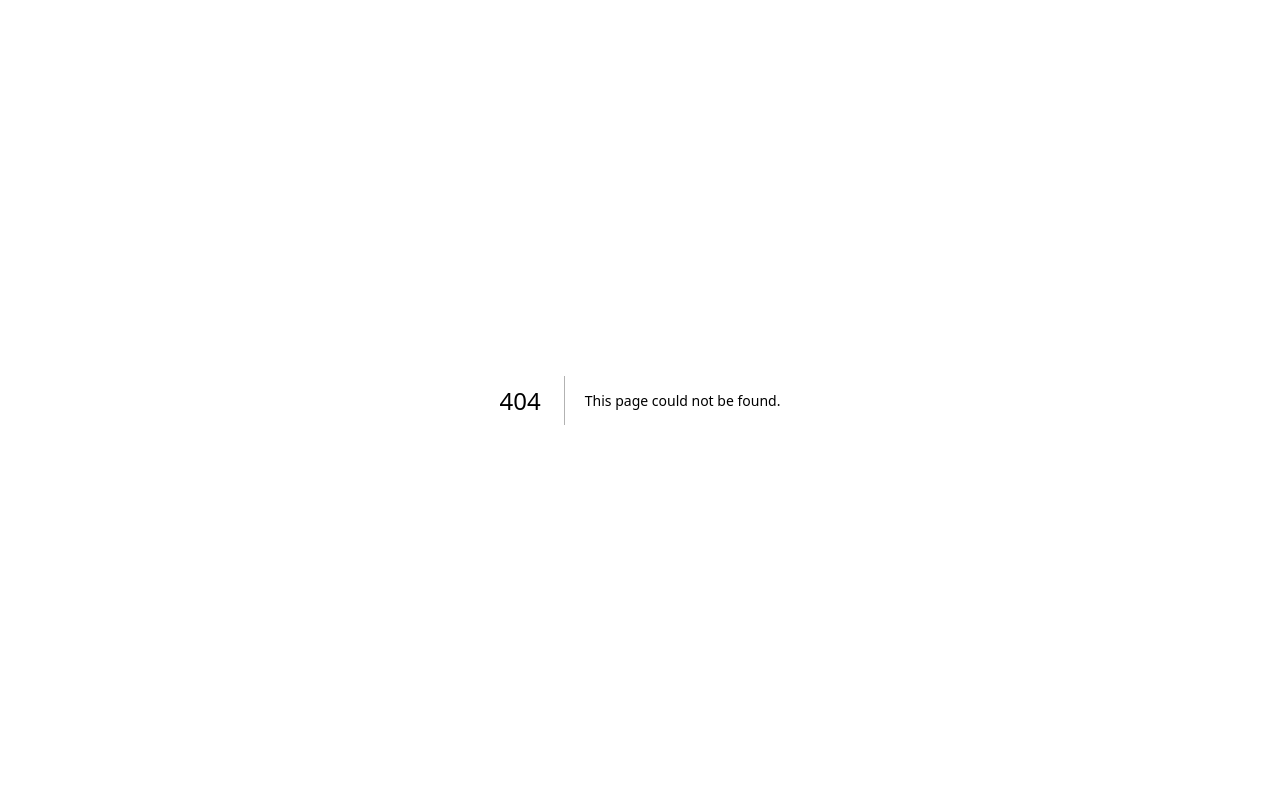
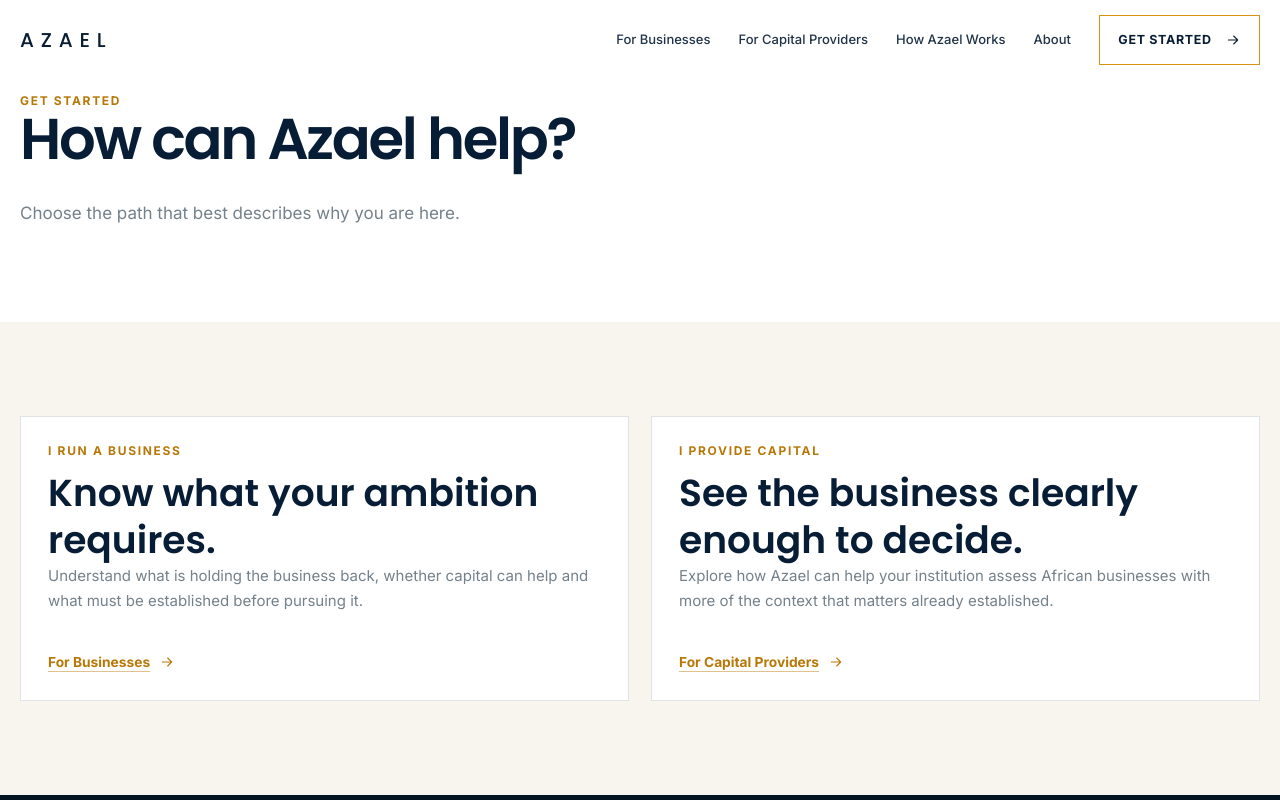
Before and after one commit to tmusoke2011/azael-website, a Next.js app: page /get-started in a window 1280 px wide. Before the commit this address had no page. Shown: the top 800 px of the page. Built offline with nearby package versions, Linux system fonts and the light colour scheme.

Commit message:
Add audience-first Get Started page

```diff
--- /dev/null
+++ b/app/get-started/page.tsx
@@ -0,0 +1,46 @@
+import type { Metadata } from "next";
+import Link from "next/link";
+import { Arrow } from "@/components/Arrow";
+import { Footer } from "@/components/Footer";
+import { Header } from "@/components/Header";
+
+export const metadata: Metadata = {
+  title: "Get Started with Azael",
+  description: "Choose the Azael path that fits you: For Businesses or For Capital Providers.",
+  alternates: { canonical: "/get-started" },
+};
+
+export default function GetStartedPage() {
+  return (
+    <main>
+      <section className="approved-section pt-32 md:pt-40">
+        <Header />
+        <div className="container-page">
+          <p className="kicker">GET STARTED</p>
+          <h1 className="approved-title mt-4">How can Azael help?</h1>
+          <p className="approved-copy mt-7">Choose the path that best describes why you are here.</p>
+        </div>
+      </section>
+
+      <section className="approved-section approved-alt">
+        <div className="container-page approved-grid2 !mt-0">
+          <article className="approved-card">
+            <p className="kicker">I RUN A BUSINESS</p>
+            <h2 className="mt-3 font-display text-[clamp(1.8rem,3vw,2.35rem)] font-semibold leading-tight text-azael-navy">Know what your ambition requires.</h2>
+            <p className="mt-5 text-[16px] leading-7 text-azael-slate">Understand what is holding the business back, whether capital can help and what must be established before pursuing it.</p>
+            <Link className="text-link mt-7" href="/for-businesses">For Businesses <Arrow className="arrow h-4 w-4" /></Link>
+          </article>
+
+          <article className="approved-card">
+            <p className="kicker">I PROVIDE CAPITAL</p>
+            <h2 className="mt-3 font-display text-[clamp(1.8rem,3vw,2.35rem)] font-semibold leading-tight text-azael-navy">See the business clearly enough to decide.</h2>
+            <p className="mt-5 text-[16px] leading-7 text-azael-slate">Explore how Azael can help your institution assess African businesses with more of the context that matters already established.</p>
+            <Link className="text-link mt-7" href="/for-capital-providers">For Capital Providers <Arrow className="arrow h-4 w-4" /></Link>
+          </article>
+        </div>
+      </section>
+
+      <Footer />
+    </main>
+  );
+}
```
